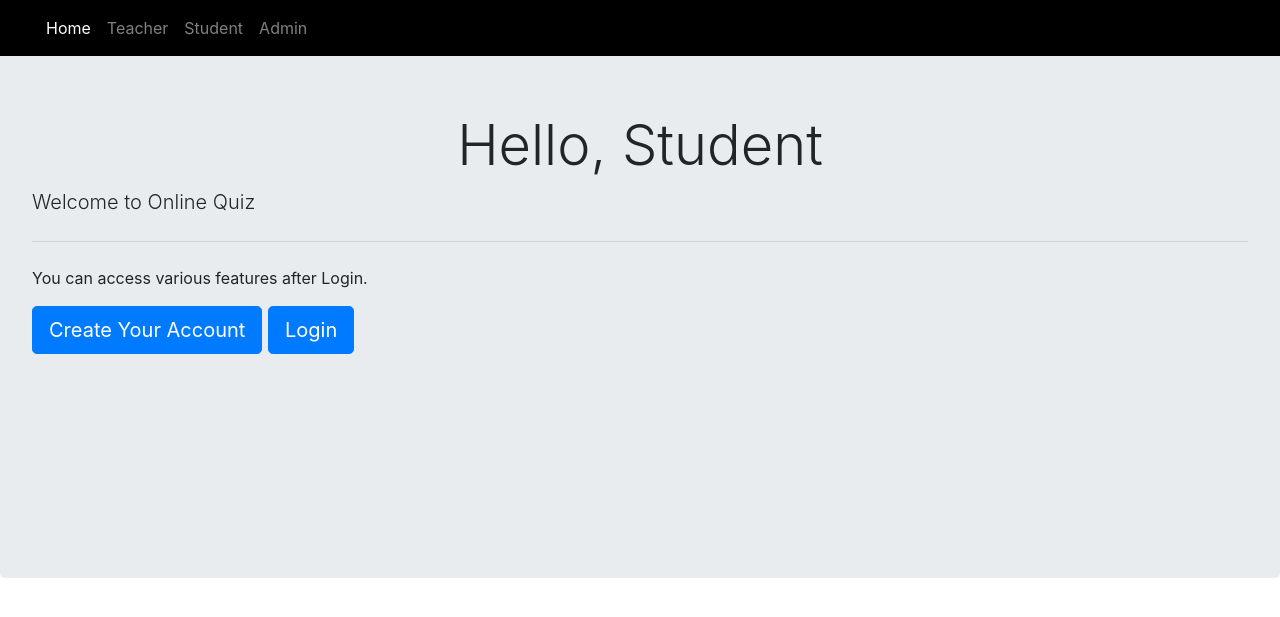
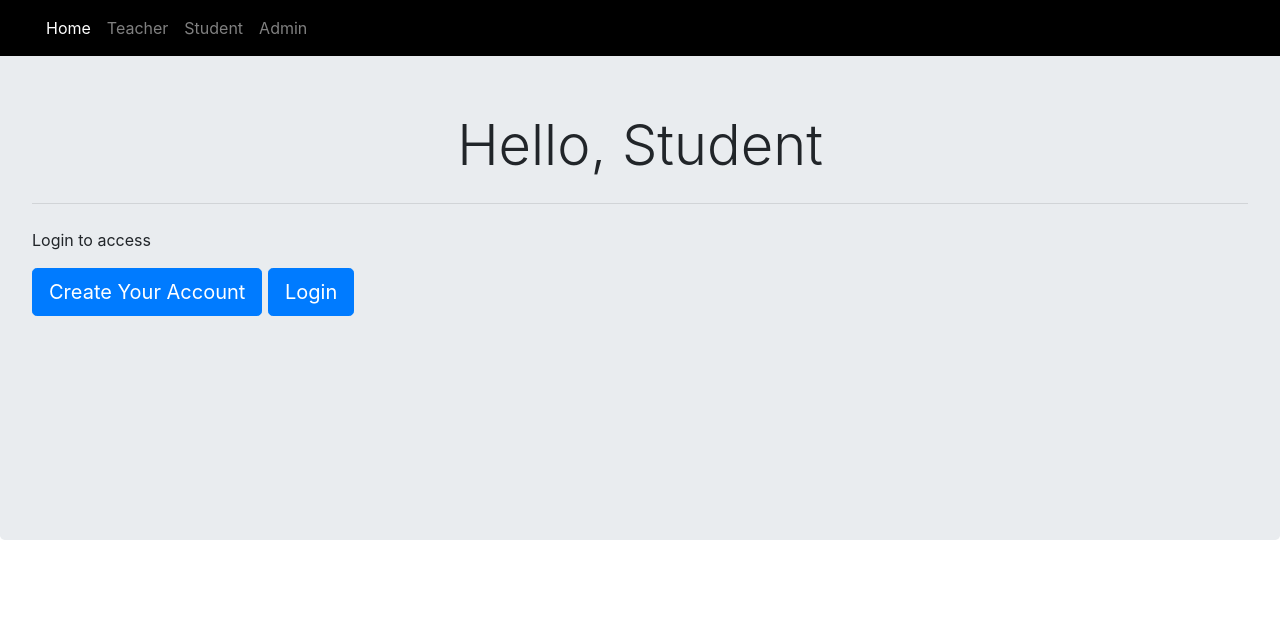
Before and after one commit to sampoornakashyap/Assignment, a Django app: template templates/student/studentclick.html in a window 1280 px wide. Shown: the top 617 px of the page. Run offline with Django 3.2, Linux system fonts and the light colour scheme; the template is opened without the code that fills it, so the values that code supplies are empty; some libraries are stand-ins or nearby versions.

Commit message:
Update studentclick.html

```diff
--- a/templates/student/studentclick.html
+++ b/templates/student/studentclick.html
@@ -26,9 +26,9 @@
   <br><br>
   <div class="jumbotron" style="margin-bottom:0px;">
     <h1 class="display-4">Hello, Student</h1>
-    <p class="lead">Welcome to Online Quiz</p>
+
     <hr class="my-4">
-    <p>You can access various features after Login.</p>
+    <p>Login to access </p>
     <p class="lead">
       <a class="btn btn-primary btn-lg" href="studentsignup" role="button">Create Your Account</a>
       <a class="btn btn-primary btn-lg" href="studentlogin" role="button">Login</a>
```
